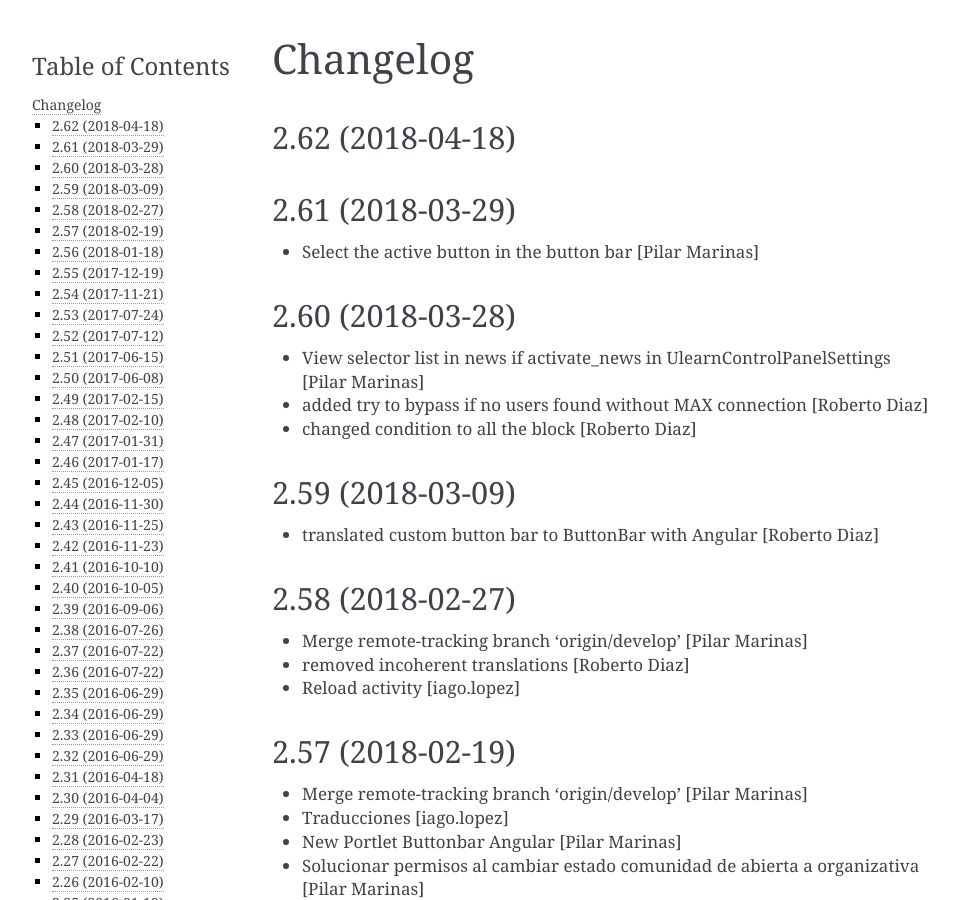
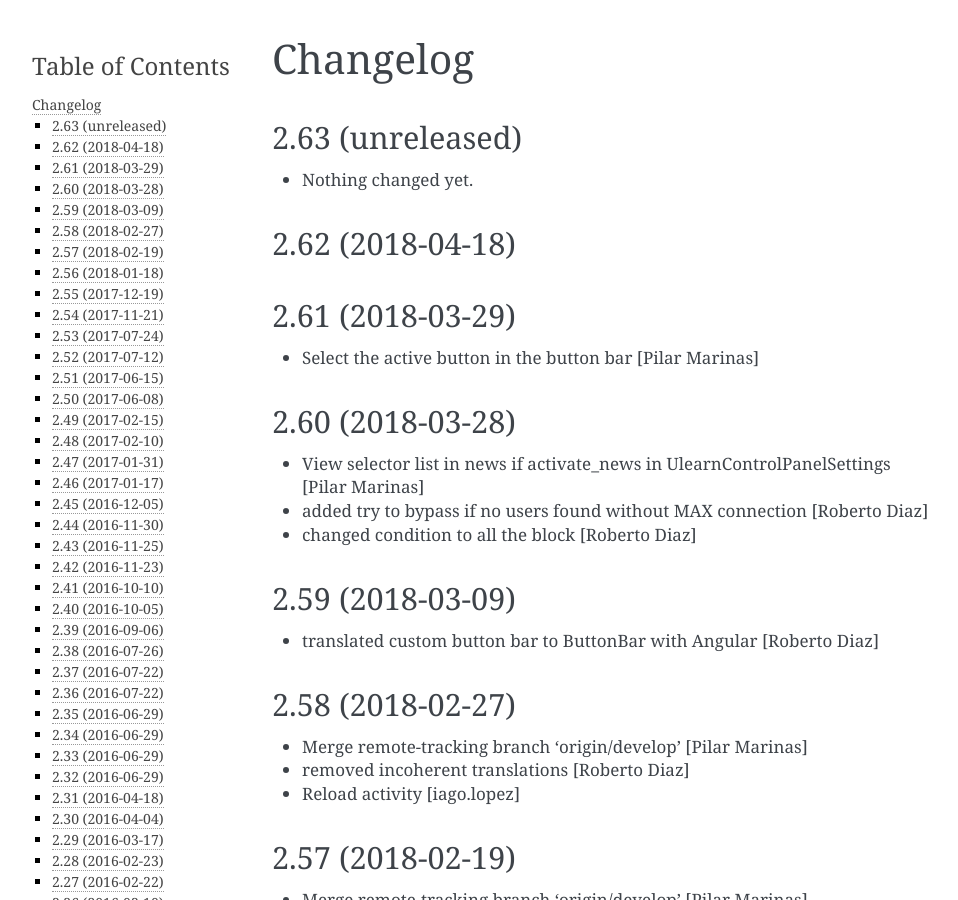
Before and after one commit to UPCnet/ulearn.core, a Sphinx documentation site: the page built from docs/HISTORY.rst, in a window 1280 px wide and 900 px high. Shown: the whole window, without its empty margins (148-1106 px from the left). Built offline with Sphinx 7.4.7, drawn with Linux system fonts in a browser that asks for light colours; pages that are not in the unit, such as notebooks, are missing from menus.

Commit message:
Back to development: 2.63

```diff
--- a/docs/HISTORY.rst
+++ b/docs/HISTORY.rst
@@ -1,5 +1,11 @@
 Changelog
 =========
+
+2.63 (unreleased)
+-----------------
+
+- Nothing changed yet.
+
 
 2.62 (2018-04-18)
 -----------------
--- a/setup.py
+++ b/setup.py
@@ -1,7 +1,7 @@
 from setuptools import setup, find_packages
 import os
 
-version = '2.62'
+version = '2.63.dev0'
 
 README = open('README.rst').read()
 HISTORY = open(os.path.join('docs', 'HISTORY.rst')).read()
```
